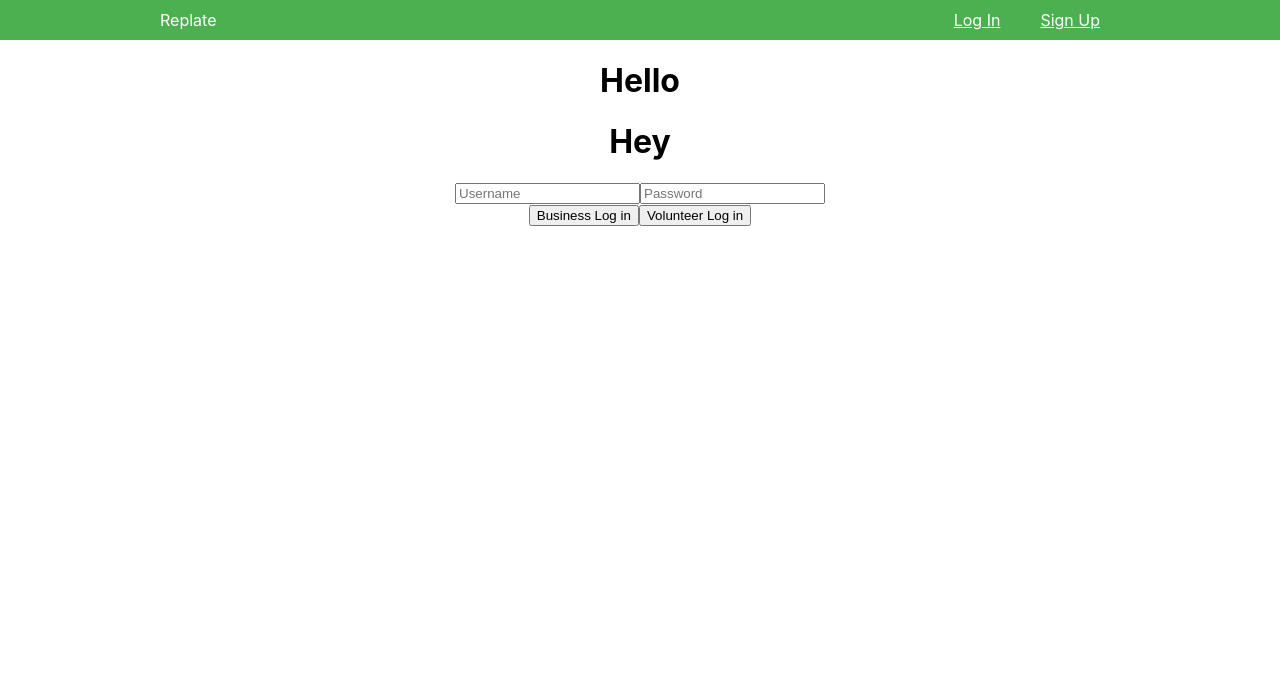
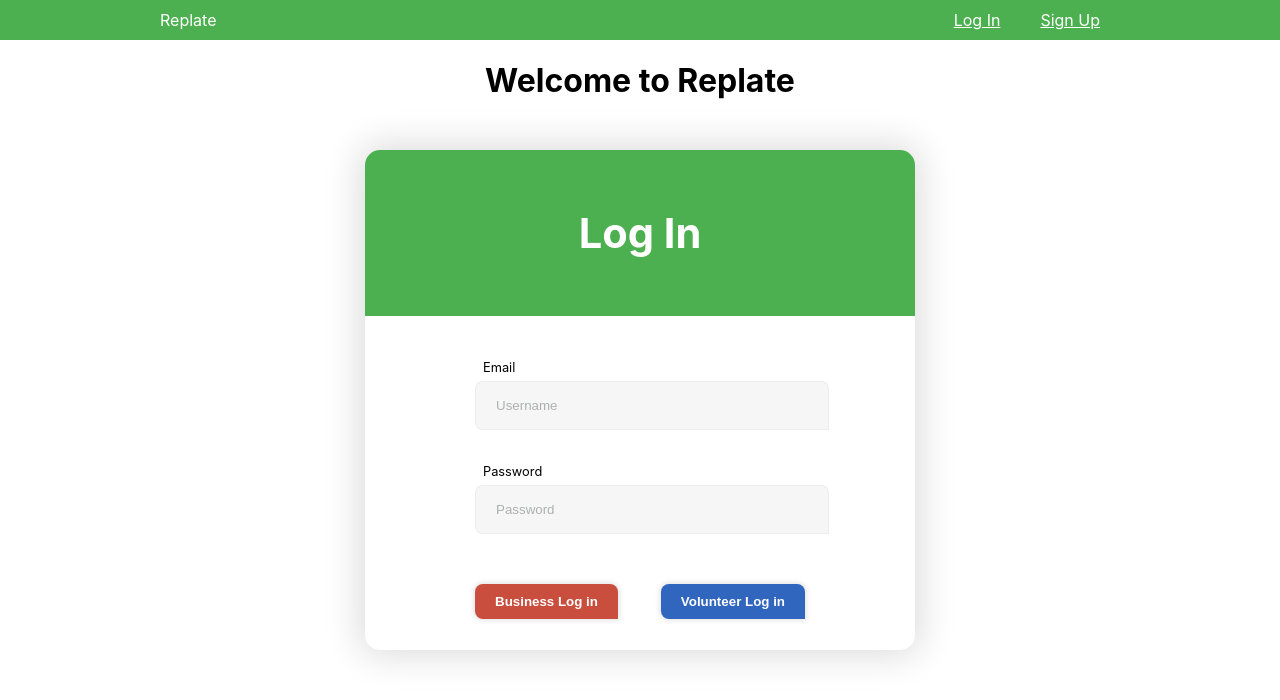
Before and after one commit to lambda-replate/Lambda-Replate-FE, a React (Create React App) app in the folder replate/: page /login in a window 1280 px wide. Shown: the top 700 px of the page. Built offline with nearby package versions, Linux system fonts and the light colour scheme.

Commit message:
fully debugged business dashboard, fully styled login

```diff
--- a/replate/src/App.css
+++ b/replate/src/App.css
@@ -30,3 +30,91 @@
   color: white;
   margin: 0 20px;
 }
+
+label {
+  margin: 0 0 0 8px;
+  font-size: 0.8rem;
+}
+
+.login-container {
+  width: 550px;
+  height: 500px;
+  background-color: white;
+  border-radius: 15px;
+  margin: 50px auto;
+  overflow: hidden;
+  box-shadow: 0 0 37px 5px #00000025;
+}
+
+.login-container form input {
+  display: block;
+  width: 100%;
+  margin: 5px auto;
+  border-radius: 8px 8px 0 8px;
+  background: none;
+  background-color: #f6f6f6;
+  border: 1px solid #dedede65;
+  height: 45px;
+  padding-left: 20px;
+}
+
+::placeholder {
+  color: rgba(39, 45, 45, 0.349);
+}
+
+.input-container {
+  text-align: left;
+  margin: 30px 0;
+}
+
+.form-container {
+  width: 60%;
+  margin: 40px auto;
+}
+
+.login-header {
+  background-color: #4cb050;
+  color: white;
+  padding: 30px 0;
+}
+
+.login-header h1 {
+  font-size: 2.6rem;
+}
+
+.business-button {
+  background: none;
+  border: none;
+  background-color: #c94e3e;
+  border-radius: 8px 8px 0 8px;
+  color: white;
+  font-weight: bold;
+  padding: 10px 20px;
+  box-shadow: 0 0 5px 2px #00000018;
+}
+
+.volunteer-button {
+  background: none;
+  border: none;
+  background-color: #3066be;
+  border-radius: 8px 8px 0 8px;
+  color: white;
+  font-weight: bold;
+  padding: 10px 20px;
+  box-shadow: 0 0 5px 2px #00000018;
+}
+
+.business-button:hover {
+  background-color: #ad4436;
+}
+
+.volunteer-button:hover {
+  background-color: #28559e;
+}
+
+.login-button-holder {
+  display: flex;
+  flex-flow: row nowrap;
+  justify-content: space-between;
+  margin-top: 50px;
+}
--- a/replate/src/App.js
+++ b/replate/src/App.js
@@ -13,7 +13,7 @@ function App() {
   return (
     <div className="App">
       <NavBar />
-      <h1> Hello</h1>
+      <h1> Welcome to Replate</h1>
       <Route path="/login" render={props => <Login {...props} />} />
       <Route path="/business-sign-up" render={props => <BusinessSignUp {...props} />} />
       <PrivateRoute exact path='/business-dashboard' component={BusinessDashboard} />
--- a/replate/src/actions/index.js
+++ b/replate/src/actions/index.js
@@ -37,7 +37,7 @@ export const signup = (newBusiness, userType) => dispatch => {
 
 export const ADD_FOOD = 'ADD_FOOD';
 
-export const addFood = (newFood) => dispatch => {
+export const addFood = (newFood, proppedFunction) => dispatch => {
     console.log(newFood);
     const token = localStorage.getItem('jwt');
     const requestConfig = {
@@ -50,6 +50,7 @@ export const addFood = (newFood) => dispatch => {
     .then(res => {
         console.log('RESSSSSS', res);
         dispatch({ type: ADD_FOOD, payload: res.data})
+        proppedFunction();
     })
     .catch(err => {
         console.log('ERROR on ADD: ', err);
@@ -58,7 +59,7 @@ export const addFood = (newFood) => dispatch => {
 
 export const DELETE_FOOD = 'DELETE_FOOD';
 
-export const deleteFood = id => dispatch => {
+export const deleteFood = (id, proppedFunction) => dispatch => {
     const token = localStorage.getItem('jwt');
     const requestConfig = {
         headers: {
@@ -70,13 +71,14 @@ export const deleteFood = id => dispatch => {
     .then(res => {
         console.log(res);
         dispatch({ type: DELETE_FOOD, payload: res.data})
+        proppedFunction();
     })
     .catch(err => {
         console.log(err)
     })
 };
 
-export const updateFood = (updatedFood, id) => dispatch => {
+export const updateFood = (updatedFood, id, proppedFunction) => dispatch => {
         const token = localStorage.getItem('jwt');
         const requestConfig = {
             headers: {
@@ -88,6 +90,7 @@ export const updateFood = (updatedFood, id) => dispatch => {
         .then(res => {
             console.log(res);
             dispatch({ type: DELETE_FOOD, payload: res.data})
+            proppedFunction();
         })
         .catch(err => {
             console.log(err)
--- a/replate/src/components/businessDashboard.js
+++ b/replate/src/components/businessDashboard.js
@@ -65,9 +65,9 @@ class BusinessDashboard extends React.Component {
           });
     }
 
-    addFood = e => {
+    addFood = e  => {
         e.preventDefault();
-          this.props.addFood(this.state.newFood).then(res => {
+          this.props.addFood(this.state.newFood, this.getFood).then(res => {
             // if (res) {
             //     this.props.history.push(`/${this.state.userType}-dashboard`)
             // }
@@ -77,8 +77,7 @@ class BusinessDashboard extends React.Component {
 
     deleteFood = id => {
         console.log(id)
-        this.props.deleteFood(id);
-        this.getFood();
+        this.props.deleteFood(id, this.getFood);
     }
 
     updateFood = (food, id) => {
@@ -89,7 +88,7 @@ class BusinessDashboard extends React.Component {
                 }
             })
         } else{
-            this.props.updateFood(this.state.newFood, id);
+            this.props.updateFood(this.state.newFood, id, this.getFood);
             this.setState({
                 newFood:{
                     name: '',
@@ -101,7 +100,6 @@ class BusinessDashboard extends React.Component {
                 }
             })
         }
-        this.getFood();
     }
 
 
--- a/replate/src/components/login.js
+++ b/replate/src/components/login.js
@@ -2,6 +2,14 @@ import React from 'react'
 import Loader from 'react-loader-spinner'
 import { connect } from 'react-redux'
 import { login } from '../actions'
+// import styled from 'styled-components';
+
+import '../App.css';
+
+
+// const login = styled.div`
+
+// `
 
 class Login extends React.Component {
     state = {
@@ -36,29 +44,44 @@ class Login extends React.Component {
 
     render() {
         return (
-            <div>
-                <h1>Hey</h1>
+          <div className="login-container">
+            <div className="login-header">
+              <h1>Log In</h1>
+            </div>
+            <div className="form-container">
               <form>
+                <div className="input-container">
+                  <label>Email</label>
                   <input
                     type="text"
                     placeholder="Username"
                     name="username"
+                    required="fill this out"
+                    onChange={this.handleChange}
                     value={this.state.creds.username}
-                        onChange={this.handleChange}
-                        required='fill this out'
                   />
+                </div>
+                <div className="input-container">
+                  <label>Password</label>
                   <input
                     type="password"
                     placeholder="Password"
                     name="password"
+                    required="fill this out"
+                    onChange={this.handleChange}
                     value={this.state.creds.password}
-                        onChange={this.handleChange}
-                        required='fill this out'
                   />
-                    {/* {error && <div>Oops!</div>} */}
+                </div>
               </form>
-                <button value='business' onClick={this.login}>Business Log in</button>
-                    <button value='volunteer' onClick={this.login}>Volunteer Log in</button>
+              <div className="login-button-holder">
+                <button className="business-button" value="business" onClick={this.login}>
+                  Business Log in
+                </button>
+                <button className="volunteer-button" value="volunteer" onClick={this.login}>
+                  Volunteer Log in
+                </button>
+              </div>
+            </div>
           </div>
         )
 }
--- a/replate/src/components/searchBar.js
+++ b/replate/src/components/searchBar.js
@@ -7,6 +7,7 @@ class SearchBar extends React.Component {
         return(
             <div>
                  <input type="date" name="searchDate" placeholder="Search" value={this.props.searchDate} onChange={this.props.inputChange}/>
+                 <input type="text" name="searchCompany" placeholder="Search" value={this.props.searchCompany} onChange={this.props.inputChange}/>
             </div>
             )
     }
--- a/replate/src/components/volunteerDashboard.js
+++ b/replate/src/components/volunteerDashboard.js
@@ -20,7 +20,9 @@ class VolunteerDashboard extends React.Component {
         businesses: [],
         filteredFoods: [],
         searchDate: '',
+        searchCompany: '',
     };
+
 
     componentDidMount(){
         if(!localStorage.getItem('user')) {
@@ -34,24 +36,22 @@ class VolunteerDashboard extends React.Component {
         });
     }
 
-    searchInput = event => {
-        let filterTerm = event.target.value;
+    searchInput = e => {
+        let filterTerm = e.target.value;
         this.setState({
-            [event.target.name]: event.target.value.toString(),
+            [e.target.name]: e.target.value,
         });
-        this.filterFoods(filterTerm);
-        console.log('SearchDate: ',event.target.value);
-        console.log('filtered foods: ', this.state.filteredFoods);
+        this.filterFoods(e.target.value);
     };
 
     filterFoods = filterTerm => {
         console.log('asll the foods: ',this.state.foods);
         let newFilteredFoods = this.state.foods.filter(food => {
-            return food.pickup_date.includes(filterTerm);
+            return food.pickup_date.includes(filterTerm) || food.business_name.toLowerCase().includes(filterTerm);
         })
         this.setState({
             filteredFoods: newFilteredFoods,
-            })
+            });
     }
 
     getFood = () => {
@@ -120,7 +120,7 @@ class VolunteerDashboard extends React.Component {
     render(){
         return(
             <div>
-                <SearchBar inputChange={this.searchInput}  searchDate={this.state.searchDate}/>
+                <SearchBar inputChange={this.searchInput}  searchDate={this.state.searchDate} searchCompany={this.state.searchCompany}/>
                 <FoodSection>
                     {this.state.filteredFoods.length === 0 ?
                         this.state.foods.map(food => {
```
Lines whose indentation alone changed are shown as unchanged.
